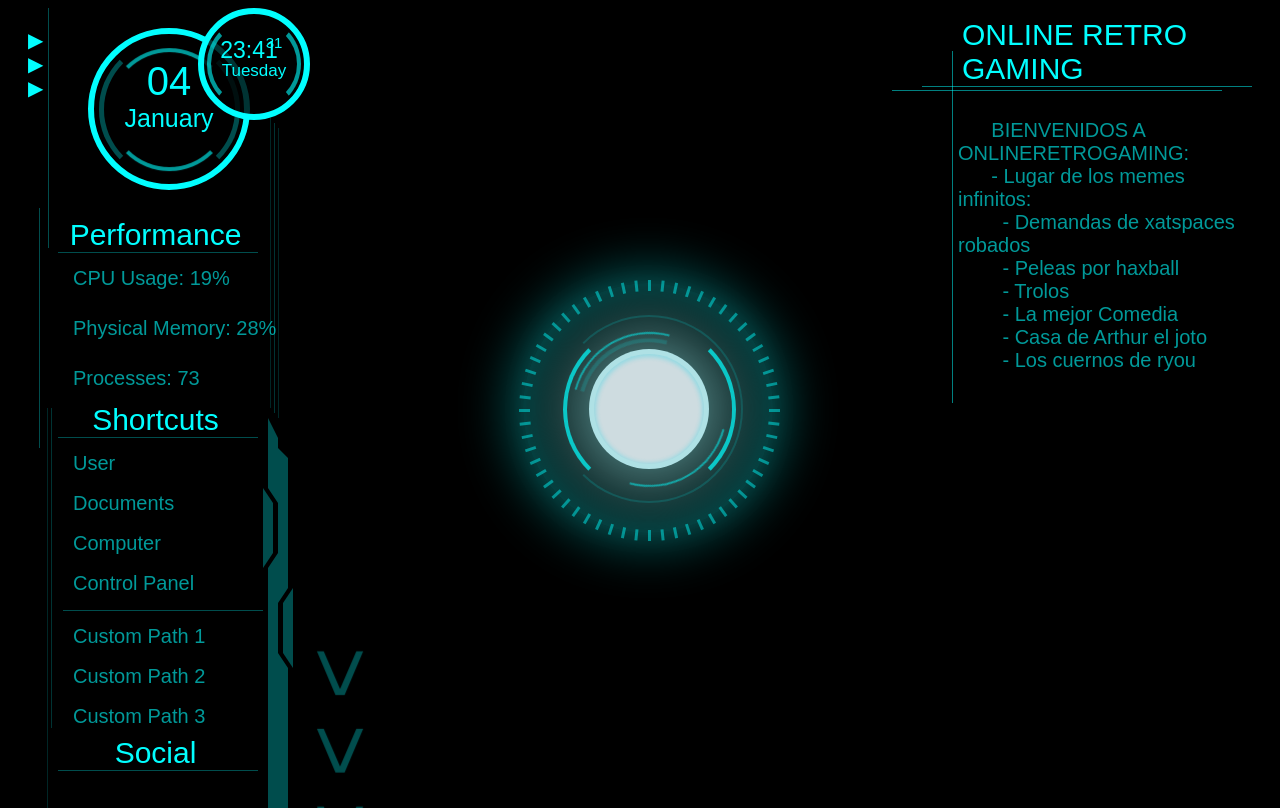
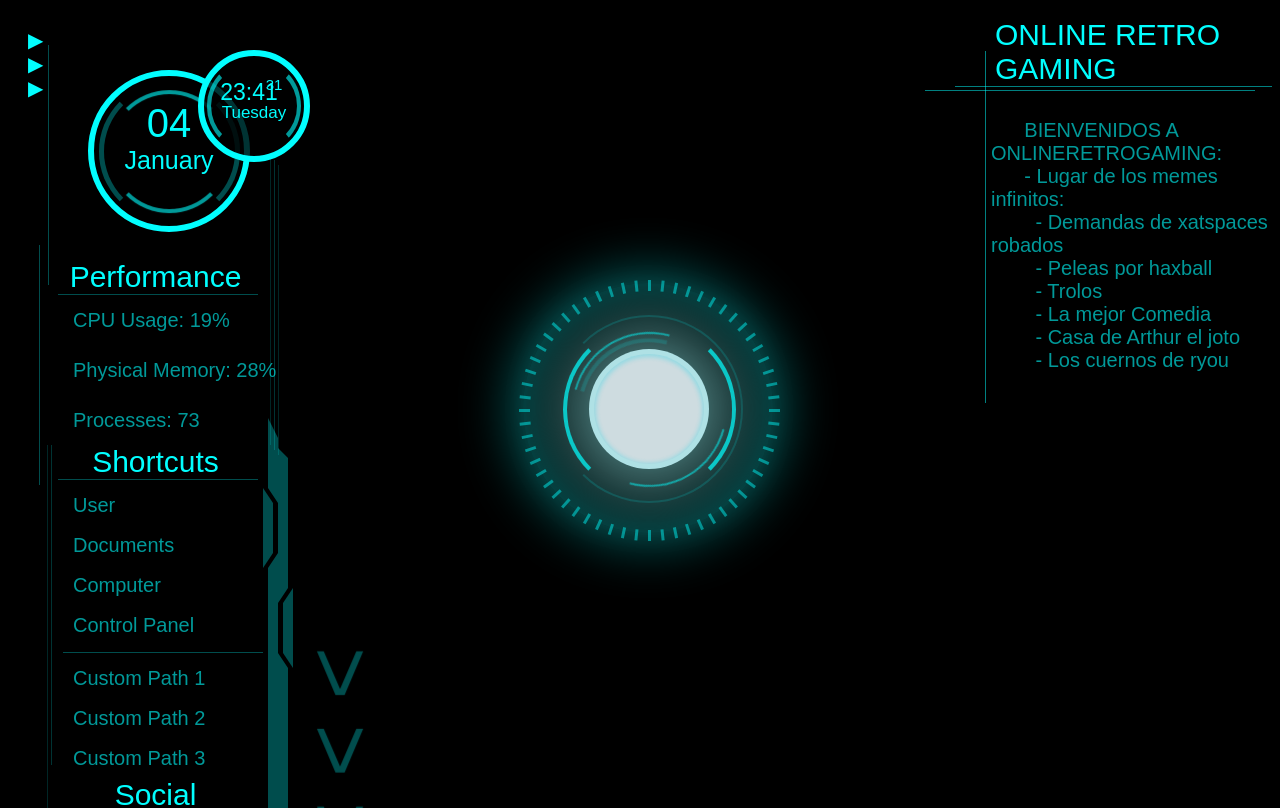
Before and after one commit to AmeliaRobinson/JARVIS, a plain HTML site: page index.html in a window 1280 px wide. Drawn offline with Linux system fonts and the light colour scheme; a web font is replaced by a local one.

Commit message:
Update style.css
ajuste en css

```diff
--- a/style.css
+++ b/style.css
@@ -366,6 +366,7 @@ body {
     float: left;
     margin-left: 50px;
     width: 210px;
+    margin-top: 42px;
 }
 
 #date_time {
@@ -451,7 +452,7 @@ body {
 
 #rightmenu {
     float: right;
-    margin-right: 20px;
+    margin-right: -13px;
     width: 300px;
 }
 
@@ -866,6 +867,7 @@ ul {
     position: fixed;
     height: 240px;
     margin-left: 40px;
+    margin-top: 37px;
 }
 
 #particle4 {
```
